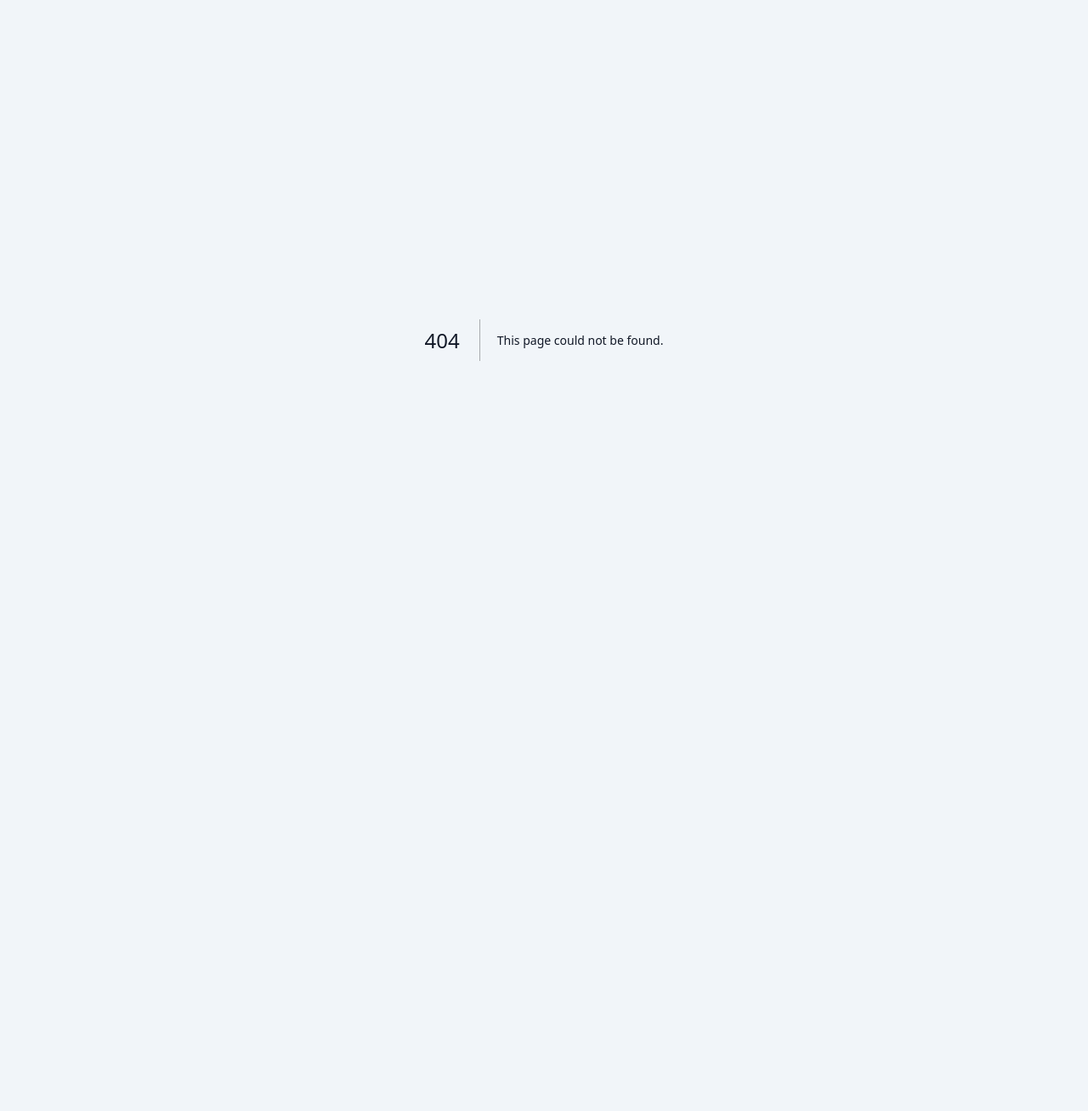
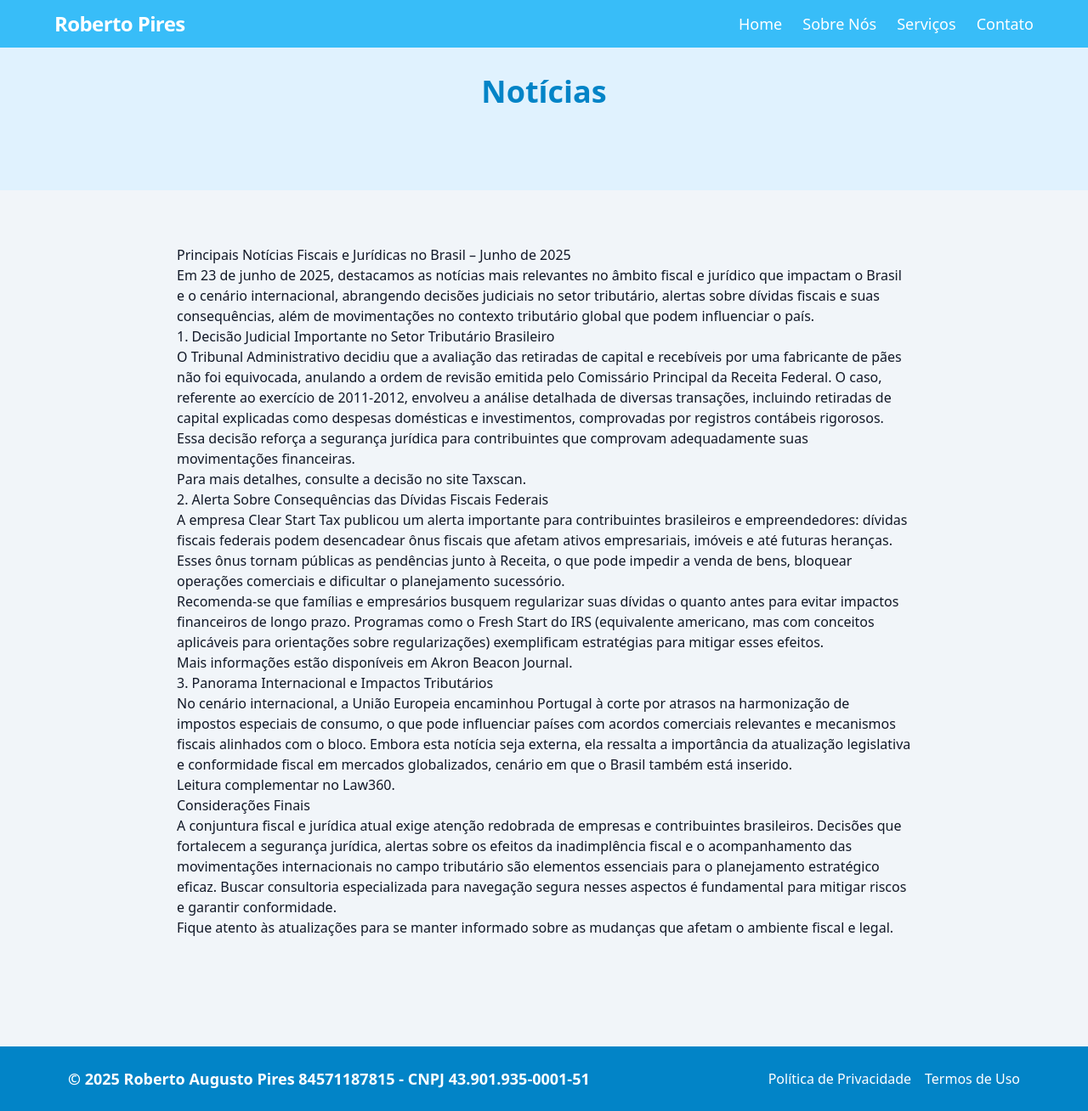
Before and after one commit to diegocpires/robertopires-srv, a Next.js app: page /noticias/2025-06-23 in a window 1280 px wide. Before the commit this address had no page. Shown: the whole page at 85% size. Before the commit the page ends 800 px from the top, so only its background shows below. Built offline with nearby package versions, Linux system fonts and the light colour scheme.

Commit message:
Adding news

```diff
--- /dev/null
+++ b/src/app/noticias/2025-06-23/page.tsx
@@ -0,0 +1,38 @@
+"use client";
+import Navbar from "../../../components/Navbar";
+import Footer from "../../../components/Footer";
+
+export default function Noticias() {
+  return (
+    <>
+      <Navbar />
+      <section className="bg-primary-light pt-8 pb-20 text-center px-2">
+        <h1 className="text-2xl md:text-4xl font-bold text-primary-dark mb-4">Notícias</h1>
+      </section>
+      <section className="max-w-4xl w-full mx-auto py-8 px-2 md:py-16 md:px-4">
+        <h1>Principais Notícias Fiscais e Jurídicas no Brasil – Junho de 2025</h1>
+
+<p>Em 23 de junho de 2025, destacamos as notícias mais relevantes no âmbito fiscal e jurídico que impactam o Brasil e o cenário internacional, abrangendo decisões judiciais no setor tributário, alertas sobre dívidas fiscais e suas consequências, além de movimentações no contexto tributário global que podem influenciar o país.</p>
+
+<h2>1. Decisão Judicial Importante no Setor Tributário Brasileiro</h2>
+<p>O Tribunal Administrativo decidiu que a avaliação das retiradas de capital e recebíveis por uma fabricante de pães não foi equivocada, anulando a ordem de revisão emitida pelo Comissário Principal da Receita Federal. O caso, referente ao exercício de 2011-2012, envolveu a análise detalhada de diversas transações, incluindo retiradas de capital explicadas como despesas domésticas e investimentos, comprovadas por registros contábeis rigorosos. Essa decisão reforça a segurança jurídica para contribuintes que comprovam adequadamente suas movimentações financeiras.</p>
+<p>Para mais detalhes, consulte a decisão no site <a href="https://www.taxscan.in/top-stories/assessment-of-bread-manufacturers-capital-withdrawals-and-receivables-not-erroneous-itat-quashes-pcits-revision-order-1425621" target="_blank" rel="noopener noreferrer">Taxscan</a>.</p>
+
+<h2>2. Alerta Sobre Consequências das Dívidas Fiscais Federais</h2>
+<p>A empresa Clear Start Tax publicou um alerta importante para contribuintes brasileiros e empreendedores: dívidas fiscais federais podem desencadear ônus fiscais que afetam ativos empresariais, imóveis e até futuras heranças. Esses ônus tornam públicas as pendências junto à Receita, o que pode impedir a venda de bens, bloquear operações comerciais e dificultar o planejamento sucessório.</p>
+<p>Recomenda-se que famílias e empresários busquem regularizar suas dívidas o quanto antes para evitar impactos financeiros de longo prazo. Programas como o Fresh Start do IRS (equivalente americano, mas com conceitos aplicáveis para orientações sobre regularizações) exemplificam estratégias para mitigar esses efeitos.</p>
+<p>Mais informações estão disponíveis em <a href="https://www.beaconjournal.com/press-release/story/1489/clear-start-tax-warns-taxpayers-tax-debt-can-trigger-federal-liens-that-impact-business-property-and-future-inheritance/" target="_blank" rel="noopener noreferrer">Akron Beacon Journal</a>.</p>
+
+<h2>3. Panorama Internacional e Impactos Tributários</h2>
+<p>No cenário internacional, a União Europeia encaminhou Portugal à corte por atrasos na harmonização de impostos especiais de consumo, o que pode influenciar países com acordos comerciais relevantes e mecanismos fiscais alinhados com o bloco. Embora esta notícia seja externa, ela ressalta a importância da atualização legislativa e conformidade fiscal em mercados globalizados, cenário em que o Brasil também está inserido.</p>
+<p>Leitura complementar no <a href="https://www.law360.com/articles/2354873/eu-refers-portugal-to-court-over-excise-duty-harmonization" target="_blank" rel="noopener noreferrer">Law360</a>.</p>
+
+<h2>Considerações Finais</h2>
+<p>A conjuntura fiscal e jurídica atual exige atenção redobrada de empresas e contribuintes brasileiros. Decisões que fortalecem a segurança jurídica, alertas sobre os efeitos da inadimplência fiscal e o acompanhamento das movimentações internacionais no campo tributário são elementos essenciais para o planejamento estratégico eficaz. Buscar consultoria especializada para navegação segura nesses aspectos é fundamental para mitigar riscos e garantir conformidade.</p>
+
+<p>Fique atento às atualizações para se manter informado sobre as mudanças que afetam o ambiente fiscal e legal.</p>
+      </section>
+      <Footer />
+    </>
+  );
+}
```
